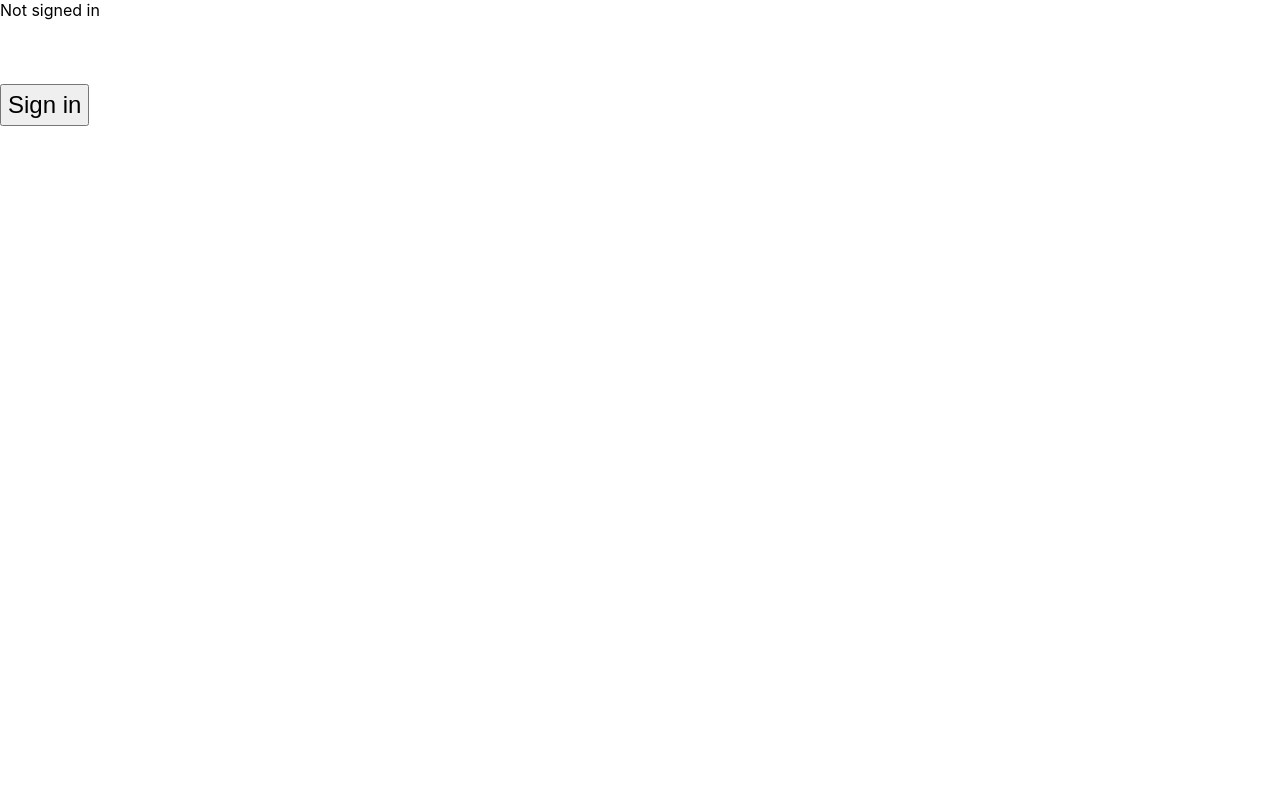
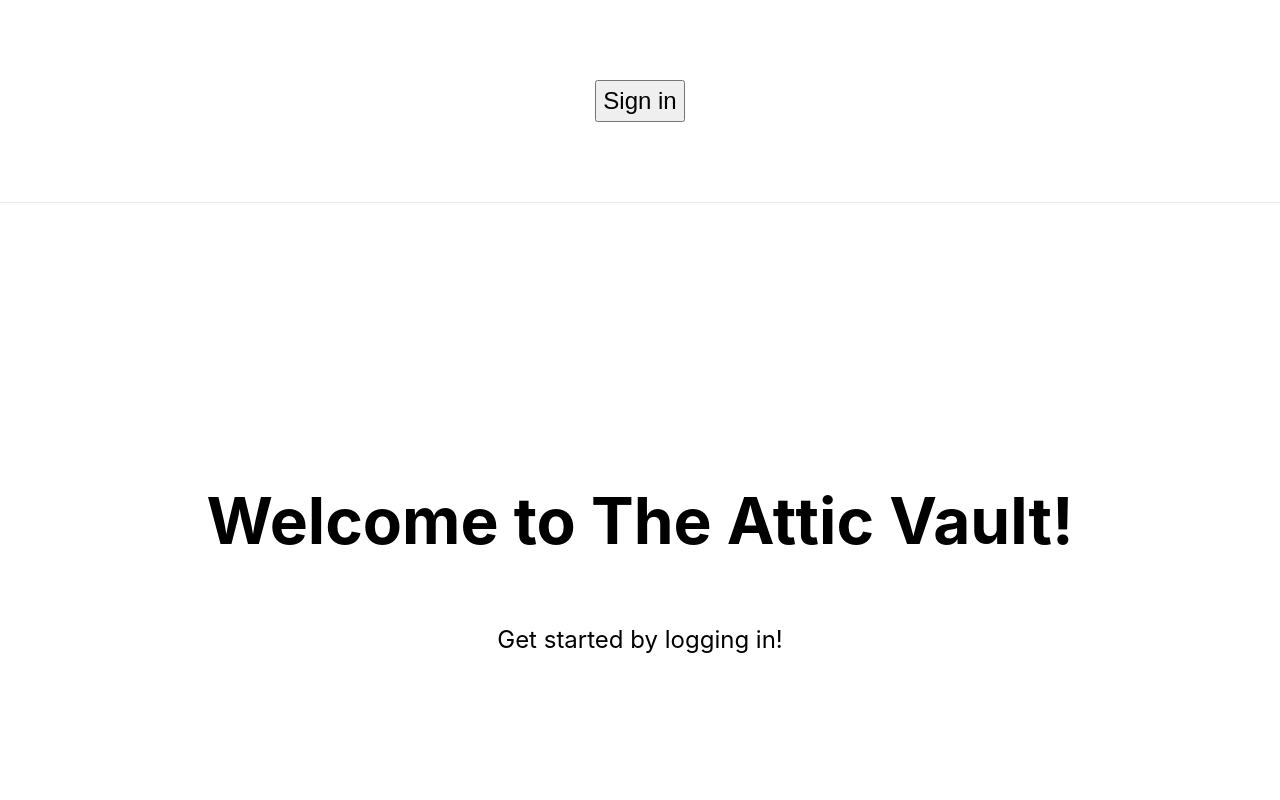
Before and after one commit to jonahlipsky/attic-poc, a Next.js app: page / in a window 1280 px wide. Shown: the top 800 px of the page. Built offline with nearby package versions, Linux system fonts and the light colour scheme; no server answers.

Commit message:
set basic auth flow and page structure

```diff
--- a/components/login-button.js
+++ /dev/null
@@ -1,19 +0,0 @@
-import styles from "../styles/Home.module.css";
-
-import { useSession, signIn } from "next-auth/react";
-
-export default function Component() {
-  const { data: session } = useSession();
-  if (session) {
-    return <></>;
-  } else {
-    return (
-      <>
-        Not signed in <br />
-        <button className={styles.description} onClick={() => signIn()}>
-          Sign in
-        </button>
-      </>
-    );
-  }
-}
--- /dev/null
+++ b/components/login-logout-button.js
@@ -0,0 +1,20 @@
+import styles from "../styles/Home.module.css";
+
+import { useSession, signIn, signOut } from "next-auth/react";
+
+export default function Component() {
+  const { data: session } = useSession();
+  if (session) {
+    return (
+      <button className={styles.description} onClick={() => signOut()}>
+        Sign out
+      </button>
+    );
+  } else {
+    return (
+      <button className={styles.description} onClick={() => signIn()}>
+        Sign in
+      </button>
+    );
+  }
+}
--- a/components/logout-button.js
+++ /dev/null
@@ -1,19 +0,0 @@
-import styles from "../styles/Home.module.css";
-
-import { useSession, signOut } from "next-auth/react";
-
-export default function Component() {
-  const { data: session } = useSession();
-  if (session) {
-    return (
-      <>
-        Signed in as {session.user.email} <br />
-        <button className={styles.description} onClick={() => signOut()}>
-          Sign out
-        </button>
-      </>
-    );
-  } else {
-    return <></>;
-  }
-}
--- a/pages/_app.js
+++ b/pages/_app.js
@@ -1,5 +1,9 @@
 import "../styles/globals.css";
+import styles from "../styles/Home.module.css";
 import { SessionProvider } from "next-auth/react";
+import Head from "next/head";
+import LoginLogout from "../components/login-logout-button";
+import { useSession } from "next-auth/react";
 
 export default function App({
   Component,
@@ -7,7 +11,33 @@ export default function App({
 }) {
   return (
     <SessionProvider session={session}>
-      <Component {...pageProps} />
+      <Head>
+        <title>The Attic Vault</title>
+        <meta name="description" content="Generated by create next app" />
+        <link rel="icon" href="/favicon.ico" />
+      </Head>
+      <header className={styles.header}>
+        <LoginLogout />
+      </header>
+
+      {Component.auth ? (
+        <Auth>
+          <Component {...pageProps} />
+        </Auth>
+      ) : (
+        <Component {...pageProps} />
+      )}
     </SessionProvider>
   );
 }
+
+function Auth({ children }) {
+  // if `{ required: true }` is supplied, `status` can only be "loading" or "authenticated"
+  const { status } = useSession({ required: true });
+
+  if (status === "loading") {
+    return <div>Loading...</div>;
+  }
+
+  return children;
+}
--- a/pages/index.js
+++ b/pages/index.js
@@ -1,65 +1,19 @@
-import Head from "next/head";
+import { useSession } from "next-auth/react";
 import Image from "next/image";
 import styles from "../styles/Home.module.css";
-import LoginButton from "../components/login-button";
-import LogoutButton from "../components/logout-button";
-import { useSession } from "next-auth/react";
+import { useRouter } from "next/router";
 
 export default function Home() {
-  const handleSubmit = async (e) => {
-    e.preventDefault();
-    console.log("handling submit");
-    let signedUrl = null;
-    await fetch("/api/get_signed_url", { method: "GET" })
-      .then((res) => res.json())
-      .then((json) => {
-        console.log(json);
-        signedUrl = json.signedUrl;
-      })
-      .catch((err) => console.error(err));
-
-    const input = document.getElementById("file-upload-input");
-    console.log("uploading file");
-
-    const response = await fetch(signedUrl, {
-      method: "PUT",
-      body: input.files[0],
-    });
-    console.log(
-      `\nResponse returned by signed URL: ${await response.text()}\n`
-    );
-    console.log("done with submission");
-  };
-
   const { data: session } = useSession();
-  if (!session) {
-    return <LoginButton />;
+  const router = useRouter();
+  if (session) {
+    router.push("file_management/welcome");
   }
-
   return (
     <div className={styles.container}>
-      <Head>
-        <title>Create Next App</title>
-        <meta name="description" content="Generated by create next app" />
-        <link rel="icon" href="/favicon.ico" />
-      </Head>
-
       <main className={styles.main}>
-        <h1 className={styles.title}>
-          Welcome to <a href="https://nextjs.org">Next.js!</a>
-        </h1>
-
-        <LogoutButton />
-
-        <p className={styles.description}>
-          Get started by editing{" "}
-          <code className={styles.code}>pages/index.js</code>
-        </p>
-
-        <form className={styles.form} onSubmit={handleSubmit}>
-          <input type="file" id="file-upload-input"></input>
-          <input type="submit"></input>
-        </form>
+        <h1 className={styles.title}>Welcome to The Attic Vault!</h1>
+        <p className={styles.description}>Get started by logging in!</p>
       </main>
 
       <footer className={styles.footer}>
--- a/styles/Home.module.css
+++ b/styles/Home.module.css
@@ -26,6 +26,15 @@
   justify-content: center;
   align-items: center;
   flex-grow: 1;
+}
+
+.header {
+  display: flex;
+  flex: 1;
+  padding: 1rem 0;
+  border-bottom: 1px solid #eaeaea;
+  justify-content: center;
+  align-items: center;
 }
 
 .title a {
```
Also changed, not shown: lib/functions/handle_submit.js (added, +24 -0 lines), pages/file_management/welcome.js (added, +27 -0 lines), pages/login.js (deleted, +0 -20 lines).
